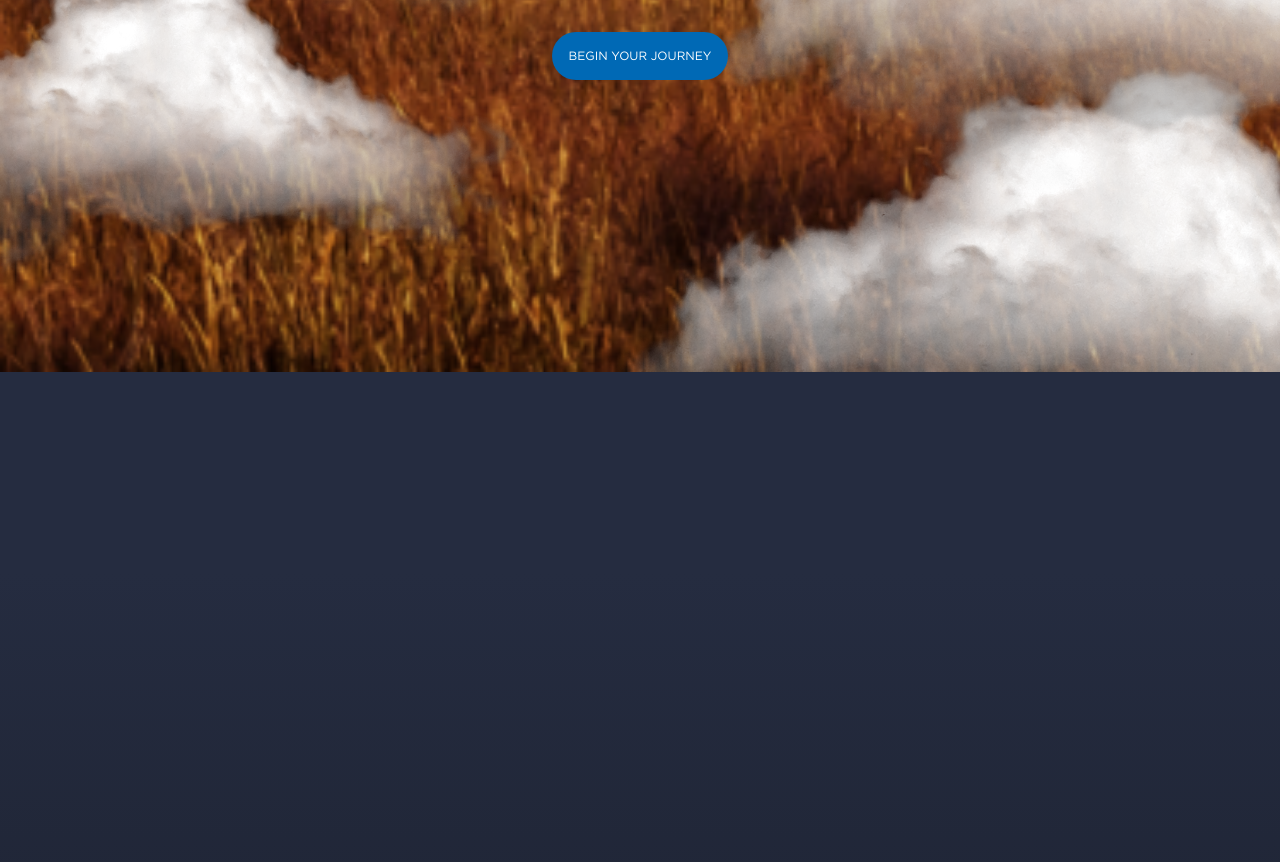
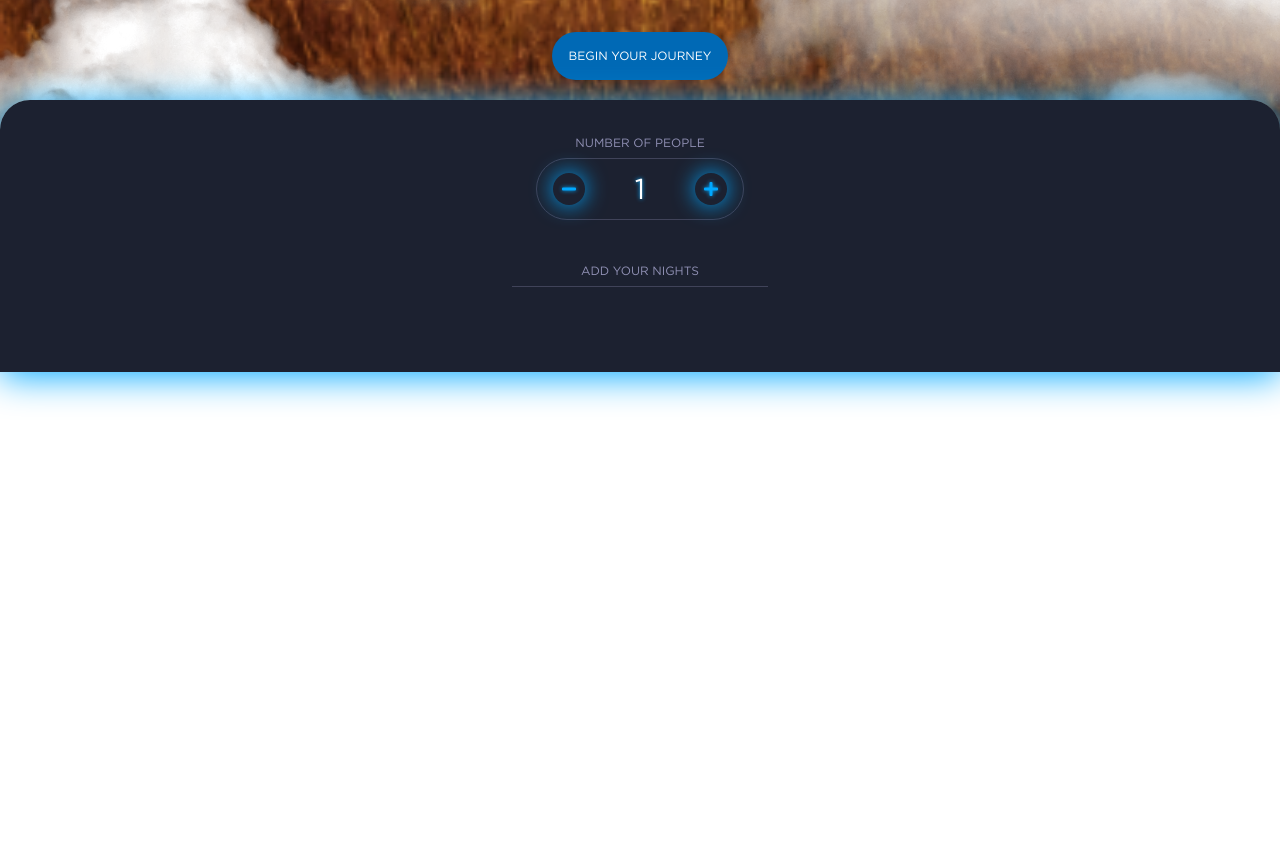
Before and after one commit to nzmikejp/queenstown-summative-2, a plain HTML site: page index.htm in a window 1280 px wide. Shown: the part 428-1290 px from the top of the page. After the commit the page ends 800 px from the top, so only its background shows below. Drawn offline with nearby package versions, Linux system fonts and the light colour scheme.

Commit message:
Adding footer

```diff
--- a/assets/css/_layout.scss
+++ b/assets/css/_layout.scss
@@ -13,6 +13,10 @@
 .neon-box {
     animation: box-flicker 2s linear forwards;
     position: relative;
+}
+
+.neon-btn {
+    box-shadow: $neon-blue-btn-glow;
 }
 
 
@@ -71,6 +75,8 @@ body {
 
 .wrapper {
     height: 100vh;
+    overflow: hidden;
+    position: relative;
 }
 
 .header {
@@ -168,3 +174,30 @@ body {
     opacity: 1;
     pointer-events: initial;
 }
+
+.footer {
+    position: fixed;
+    width: 100%;
+    height: 17em;
+    bottom: 0;
+    left: 0;
+    background-color: $dark-color-100;
+    border-radius: $container-radius-top;
+    // transform: translateY(-120%);
+    transition: ease 0.5s all;
+    z-index: 90;
+
+    .footer-bg {
+        position: absolute;
+        width: 100%;
+        height: 100%;
+        top: 0;
+        left: 0;
+        border-radius: $container-radius-top;
+        z-index: -11;
+    }
+
+    .unit-counter {
+        margin-top: 2em;
+    }
+}
--- a/assets/css/modules/_cta-button.scss
+++ b/assets/css/modules/_cta-button.scss
@@ -16,3 +16,12 @@
 .cta.begin {
     background-color: $cta-begin;
 }
+
+.cta-round {
+    background-color: $dark-color-100;
+    border-radius: 50%;
+    width: 2em;
+    height: 2em;
+    @include f-position(center, center);
+
+}
--- /dev/null
+++ b/assets/css/modules/_unit-calendar.scss
@@ -0,0 +1,27 @@
+
+.unit-calendar {
+    width: 20em;
+    margin: 2em auto;
+    @include f-position(center, center);
+
+    input {
+        color: $mid-blue-gray;
+        background-color: transparent;
+        border: none;
+        border-bottom: thin $dark-color-80 solid;
+        width: 80%;
+        line-height: 2;
+
+        &:focus {
+            outline: none;
+        }
+
+        &::placeholder {
+            color: $mid-blue-gray;
+            text-transform: uppercase;
+            font-size: 0.75em;
+            text-align: center;
+        }
+    }
+
+}
--- /dev/null
+++ b/assets/css/modules/_unit-counter.scss
@@ -0,0 +1,31 @@
+
+.unit-counter {
+    text-align: center;
+
+    span {
+        color: $mid-blue-gray;
+        text-transform: uppercase;
+        font-size: 0.75em;
+    }
+
+    .counter-wrapper {
+        @include f-position(center, center);
+        width: 13em;
+        margin: 0.5em auto;
+        border: thin $dark-color-80 solid;
+        border-radius: 3em;
+        padding: 0 1em;
+    }
+
+    input {
+        display: block;
+        flex: 1 0 2em;
+        text-align: center;
+        line-height: 2;
+        min-width: 0;
+        background-color: transparent;
+        border: none;
+        color: $light-color-100;
+        font-size: 1.8em;
+    }
+}
--- a/assets/css/style.scss
+++ b/assets/css/style.scss
@@ -2,8 +2,8 @@
 @import 'base', 'layout';
 @import './modules/back-btn', './modules/card', './modules/credit-card-form',
         './modules/cta-button', './modules/custom-check', './modules/menu-btn',
-        './modules/progress-bar', './modules/rate-counter', './modules/star-rating',
-        './modules/dash';
+        './modules/progress-bar', './modules/unit-counter', './modules/star-rating',
+        './modules/dash', './modules/unit-calendar';
 
 
 //--- remove after design is complete
@@ -40,8 +40,10 @@
 
     .layer-0 {
         img {
+            position: absolute;
             display: block;
             width: 100%;
+            bottom: 0;
         }
     }
 
--- a/assets/js/script.js
+++ b/assets/js/script.js
@@ -85,7 +85,7 @@ $(function(){
 		easing: 'linear',
 		duration: 6000,
 		scale: [4],
-		translateY: [0, '-19.5%'],
+		translateY: [0, '-19.5vh'],
 	},1000)
 
 	tl.add({
--- a/index.htm
+++ b/index.htm
@@ -120,7 +120,22 @@
         <section class="section section-4"></section>
         <section class="section section-5"></section>
         <footer class="footer">
-
+            <div class="footer-bg neon-box"></div>
+            <div class="unit-counter">
+                <div class="counter-title"><span>Number of People</span></div>
+                <div class="counter-wrapper">
+                    <div class="cta-round neon-btn">
+                        <i class="fas fa-minus less neon-el-blue"></i>
+                    </div>
+                    <input class="neon-el-white" type="text" value="1" name="unit-pax">
+                    <div class="cta-round neon-btn">
+                        <i class="fas fa-plus more neon-el-blue"></i>
+                    </div>
+                </div>
+            </div>
+            <div class="unit-calendar">
+                <input type="text" id="unt-nights" name="unit-nights" placeholder="add your nights" >
+            </div>
         </footer>
     </div>
 
```
Also changed, not shown: assets/css/modules/_rate-counter.scss (deleted), assets/css/style.css, 4 other files.
